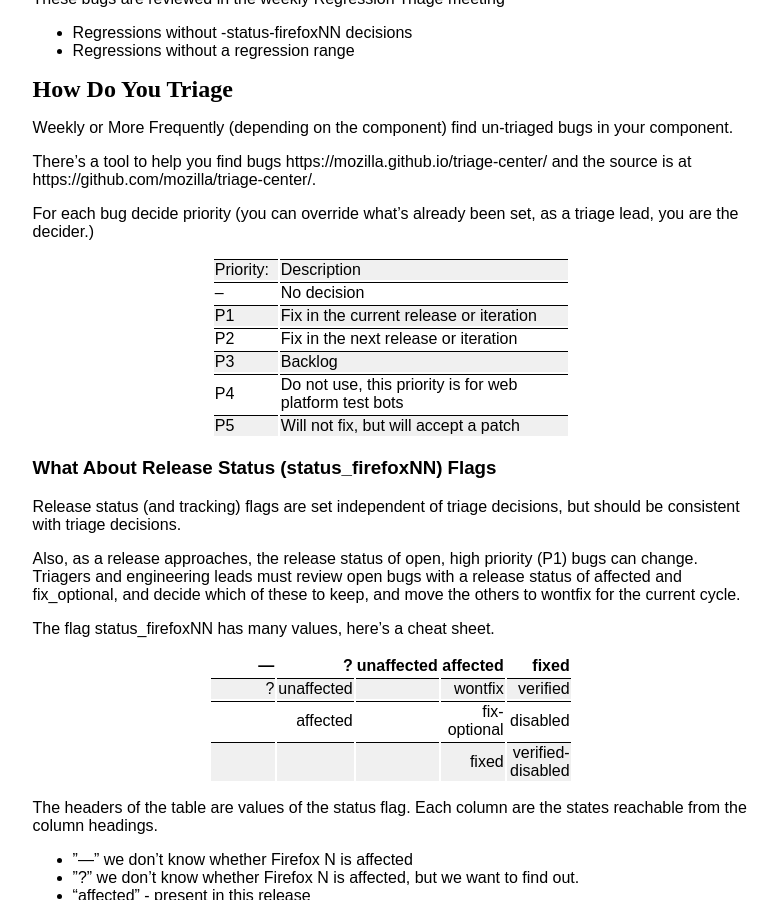
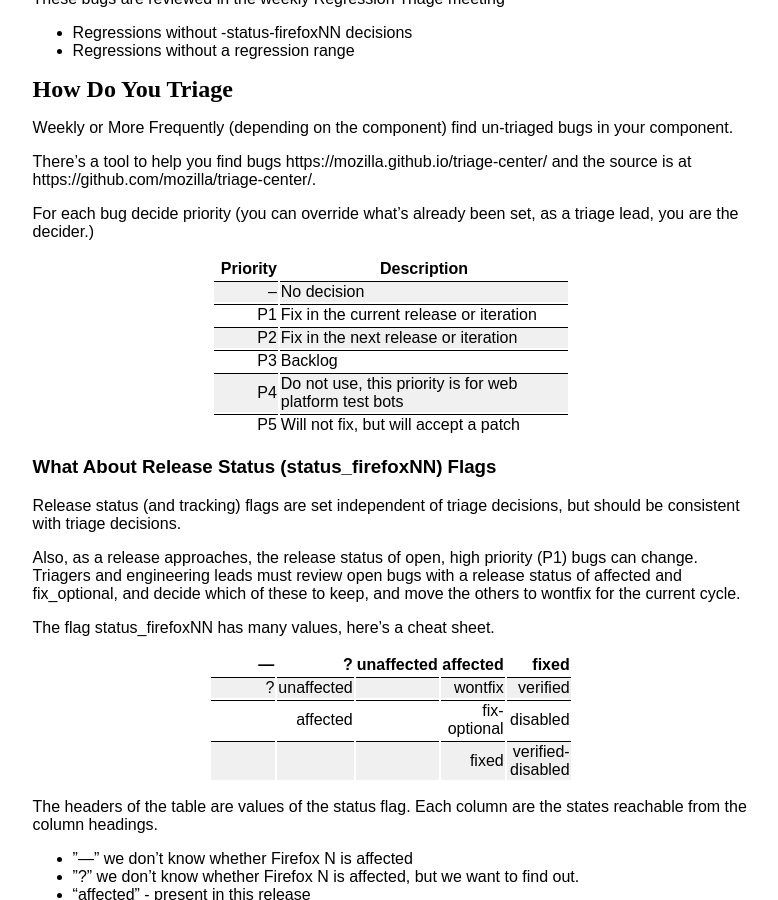
Before and after one commit to mozilla/bug-handling, a Jekyll site: the page built from _policies/triage-bugzilla.md, in a window 1280 px wide and 900 px high, scrolled down 925 px. Shown: the whole window, without its empty margins (249-1027 px from the left). Built offline with Jekyll 4.4.1, drawn with Linux system fonts in a browser that asks for light colours; some web fonts are replaced.

```diff
--- a/_policies/triage-bugzilla.md
+++ b/_policies/triage-bugzilla.md
@@ -46,7 +46,8 @@ There's a tool to help you find bugs https://mozilla.github.io/triage-center/ an
 
 For each bug decide priority (you can override what's already been set, as a triage lead, you are the decider.)
 
-| Priority: | Description |
+| Priority | Description |
+| ---: | --- |
 | -- | No decision |
 | P1 | Fix in the current release or iteration |
 | P2 | Fix in the next release or iteration |
```
